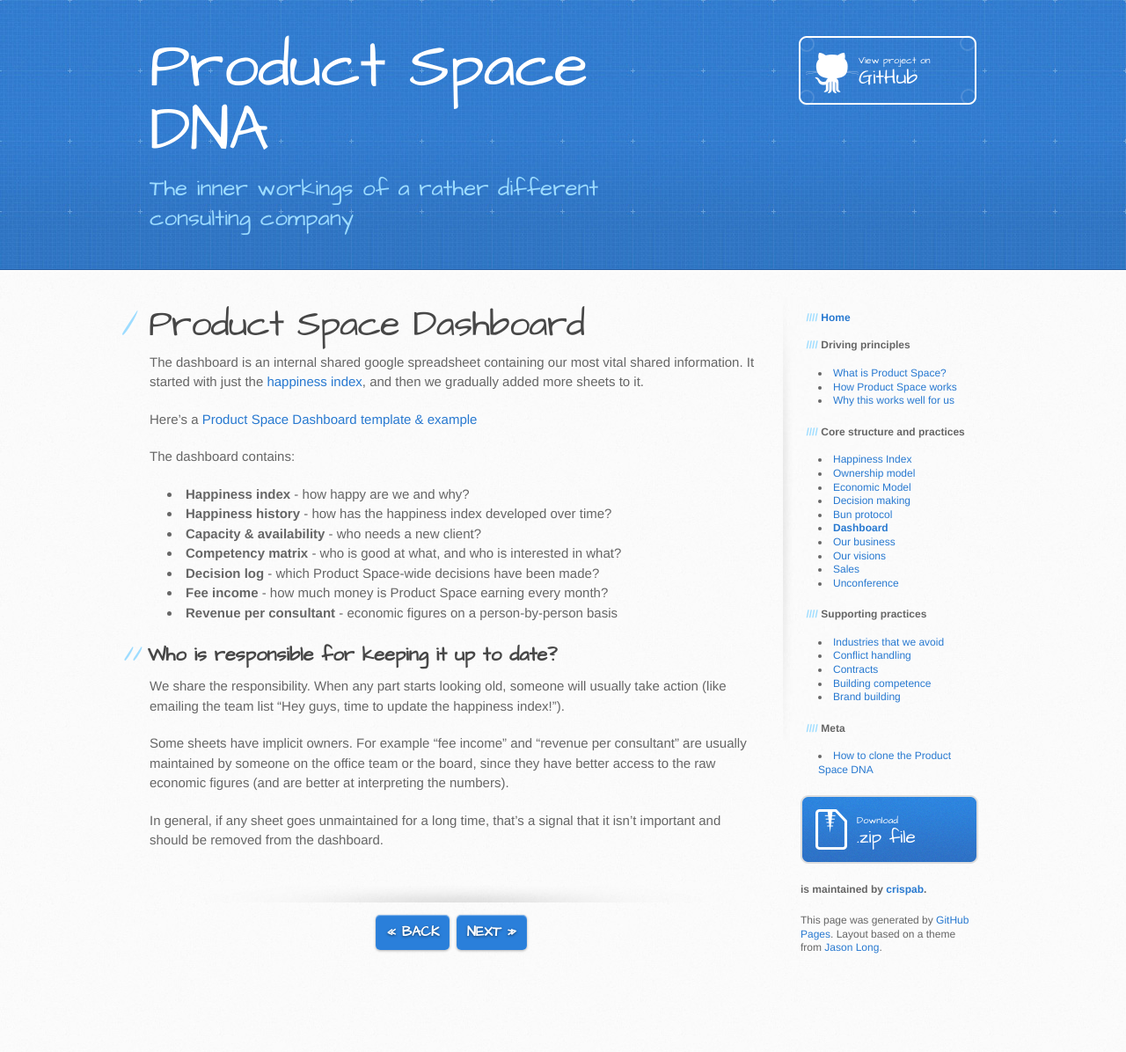
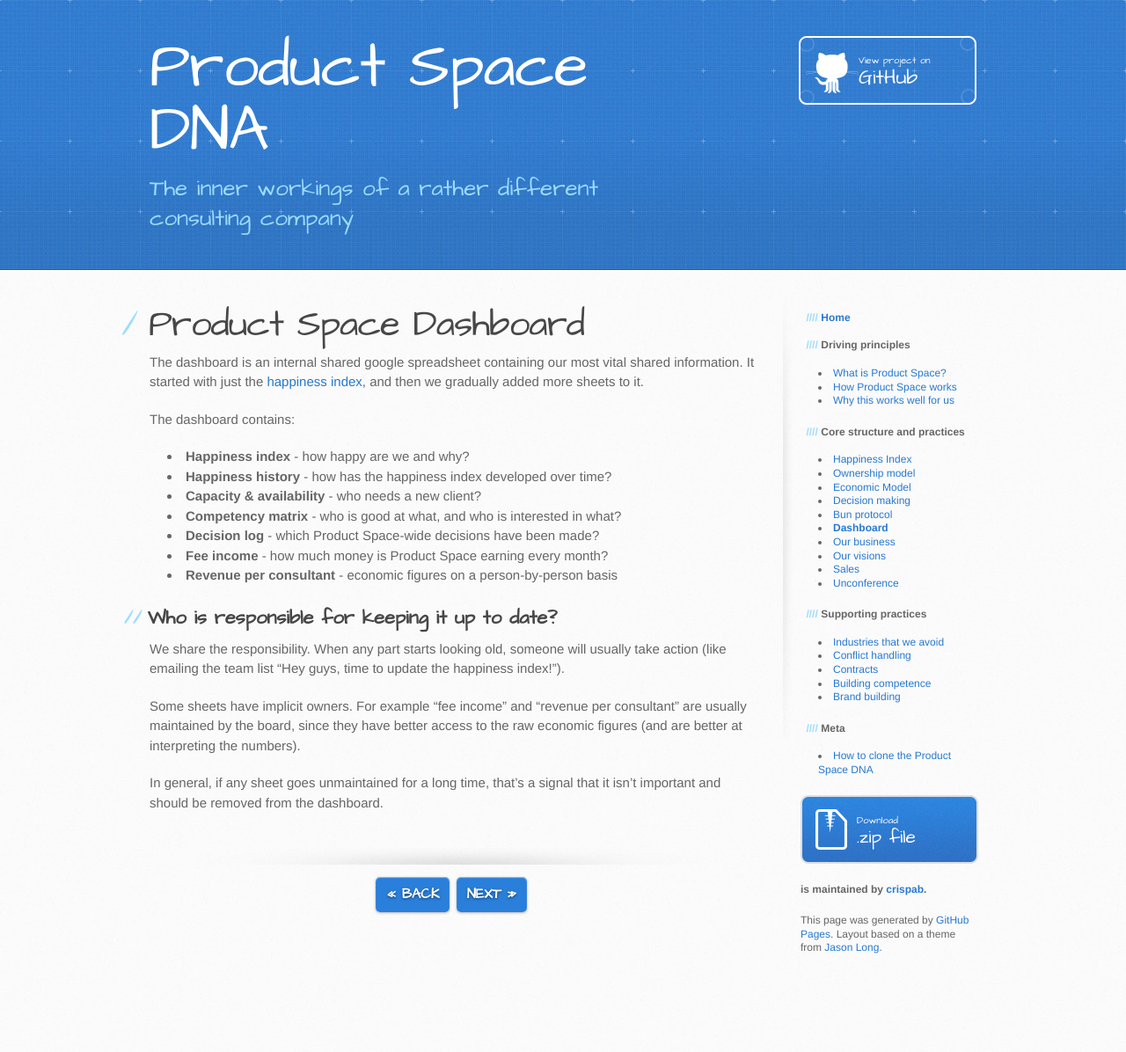
Before and after one commit to crispab/crisp-dna, a Jekyll site: the page built from _docs/dashboard.md, in a window 1280 px wide. Shown: the whole page at 88% size. Built offline with Jekyll 4.4.1, drawn with Linux system fonts in a browser that asks for light colours.

Commit message:
Content updates for dashboard .md

```diff
--- a/_docs/dashboard.md
+++ b/_docs/dashboard.md
@@ -8,8 +8,6 @@ Product Space Dashboard
 ===============
 
 The dashboard is an internal shared google spreadsheet containing our most vital shared information. It started with just the [happiness index](happiness-index.html), and then we gradually added more sheets to it.
-
-Here's a [Product Space Dashboard template & example](https://docs.google.com/a/Product Space.se/spreadsheet/ccc?key=0ApEy2bnWDb5fdG1QZzZSeUhFQWJEc2pEdkVDOHkySEE)
 
 The dashboard contains:
 
@@ -26,6 +24,6 @@ Who is responsible for keeping it up to date?
 
 We share the responsibility. When any part starts looking old, someone will usually take action (like emailing the team list "Hey guys, time to update the happiness index!").
 
-Some sheets have implicit owners. For example "fee income" and "revenue per consultant" are usually maintained by someone on the office team or the board, since they have better access to the raw economic figures (and are better at interpreting the numbers).
+Some sheets have implicit owners. For example "fee income" and "revenue per consultant" are usually maintained by the board, since they have better access to the raw economic figures (and are better at interpreting the numbers).
 
 In general, if any sheet goes unmaintained for a long time, that's a signal that it isn't important and should be removed from the dashboard.
```
